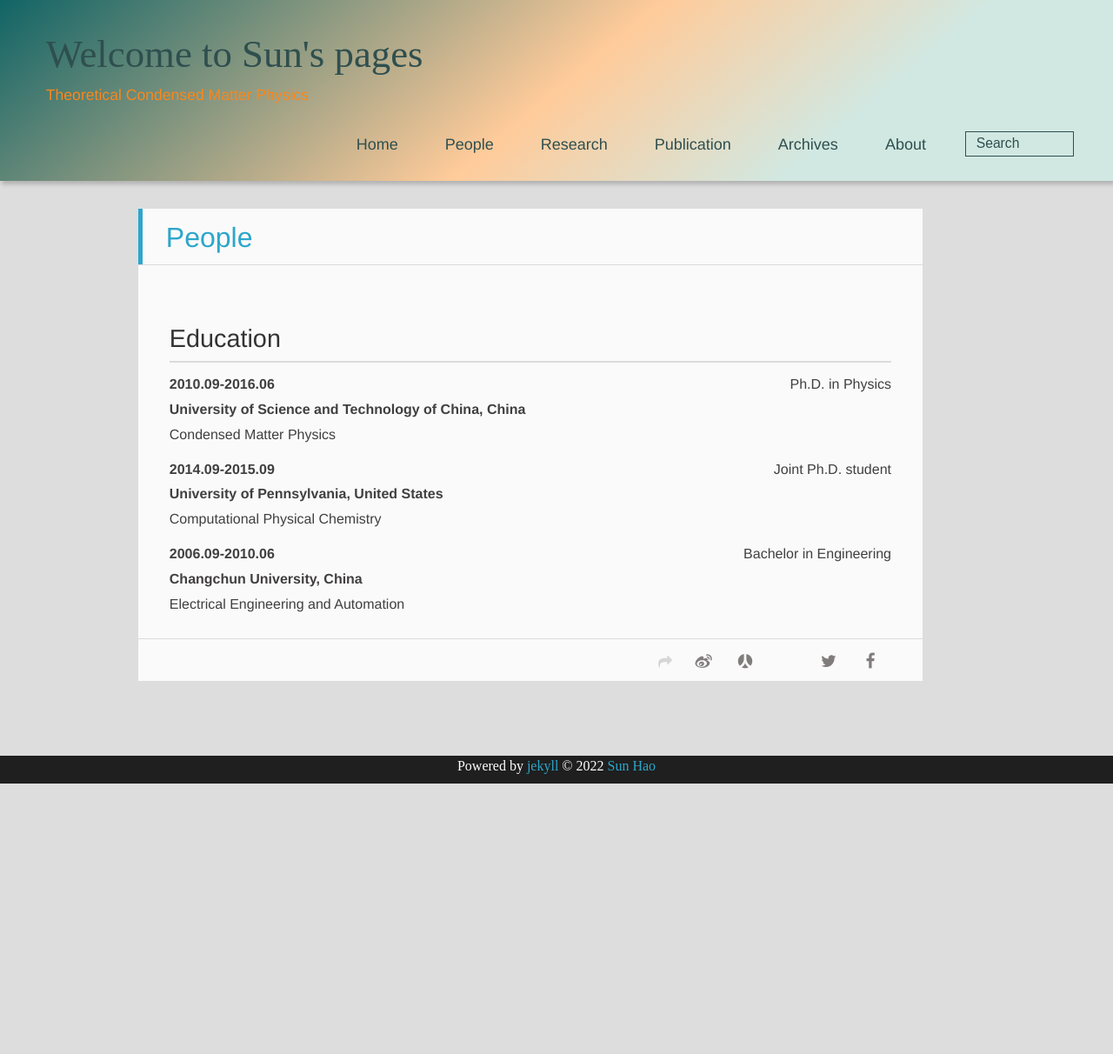
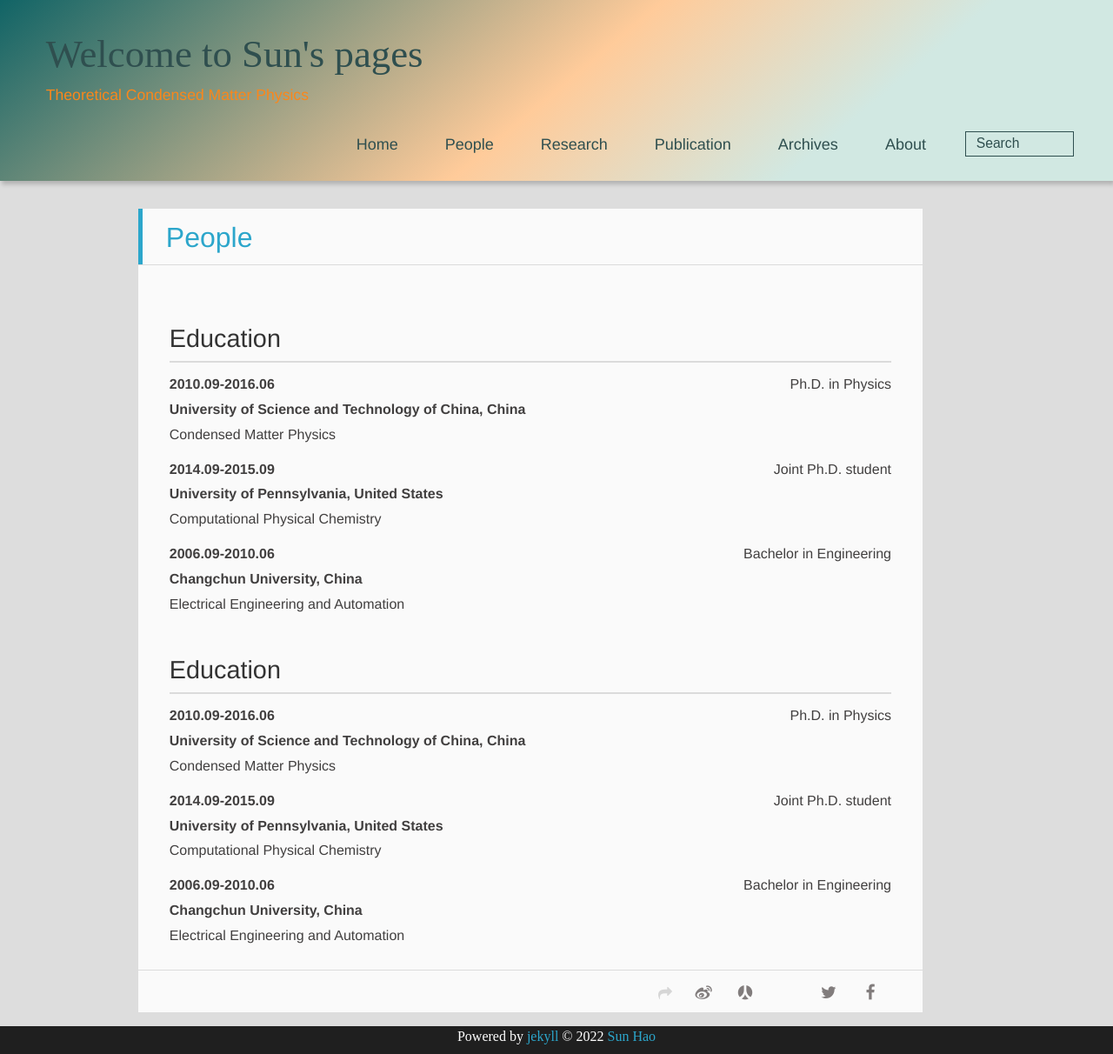
Before and after one commit to sunohao/sunhao_physics, a Jekyll site: the page built from people/index.html, in a window 1280 px wide. Shown: the whole page at 87% size. Built offline with Jekyll 4.4.1, drawn with Linux system fonts in a browser that asks for light colours; nearby versions of some CDN libraries; some web fonts are replaced; before the commit the page ends 901 px from its top, so only the background shows below that.

Commit message:
Update index.html

```diff
--- a/people/index.html
+++ b/people/index.html
@@ -29,3 +29,29 @@ title: People
 <div> <b> Changchun University, China </b> <br>
     Electrical Engineering and Automation
 </div>
+
+<h2> Education </h2>
+
+<div style="display: flex; margin-top: 0.7em;">
+    <div style="width: 50%;"><b>2010.09-2016.06</b></div>
+    <div style="text-align: right;width: 50%;">Ph.D. in Physics</div>
+</div>
+<div> <b> University of Science and Technology of China, China </b> <br>
+    Condensed Matter Physics
+</div>
+
+<div style="display: flex; margin-top: 0.7em;">
+    <div style="width: 50%;"><b>2014.09-2015.09</b></div>
+    <div style="text-align: right;width: 50%;">Joint Ph.D. student</div>
+</div>
+<div> <b> University of Pennsylvania, United States </b> <br>
+    Computational Physical Chemistry
+</div>
+
+<div style="display: flex; margin-top: 0.7em;">
+    <div style="width: 50%;"><b>2006.09-2010.06</b></div>
+    <div style="text-align: right;width: 50%;">Bachelor in Engineering </div>
+</div>
+<div> <b> Changchun University, China </b> <br>
+    Electrical Engineering and Automation
+</div>
```
